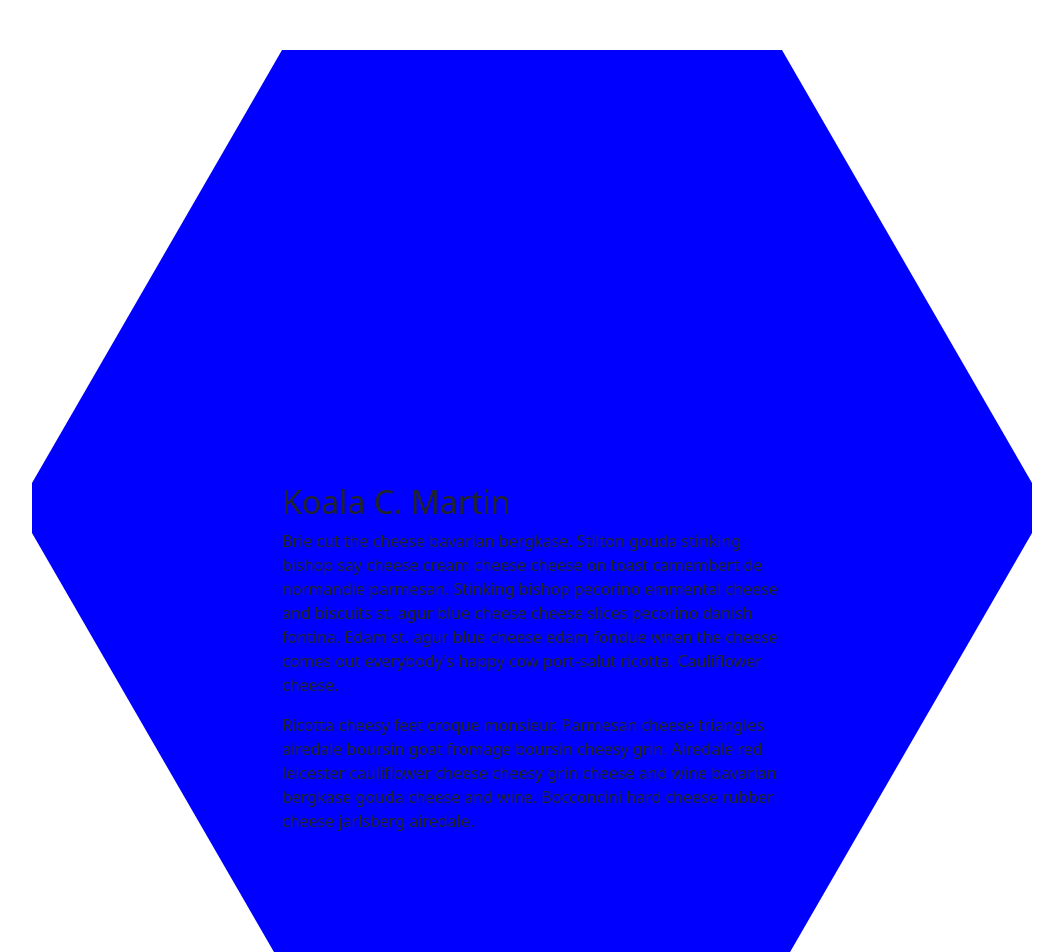
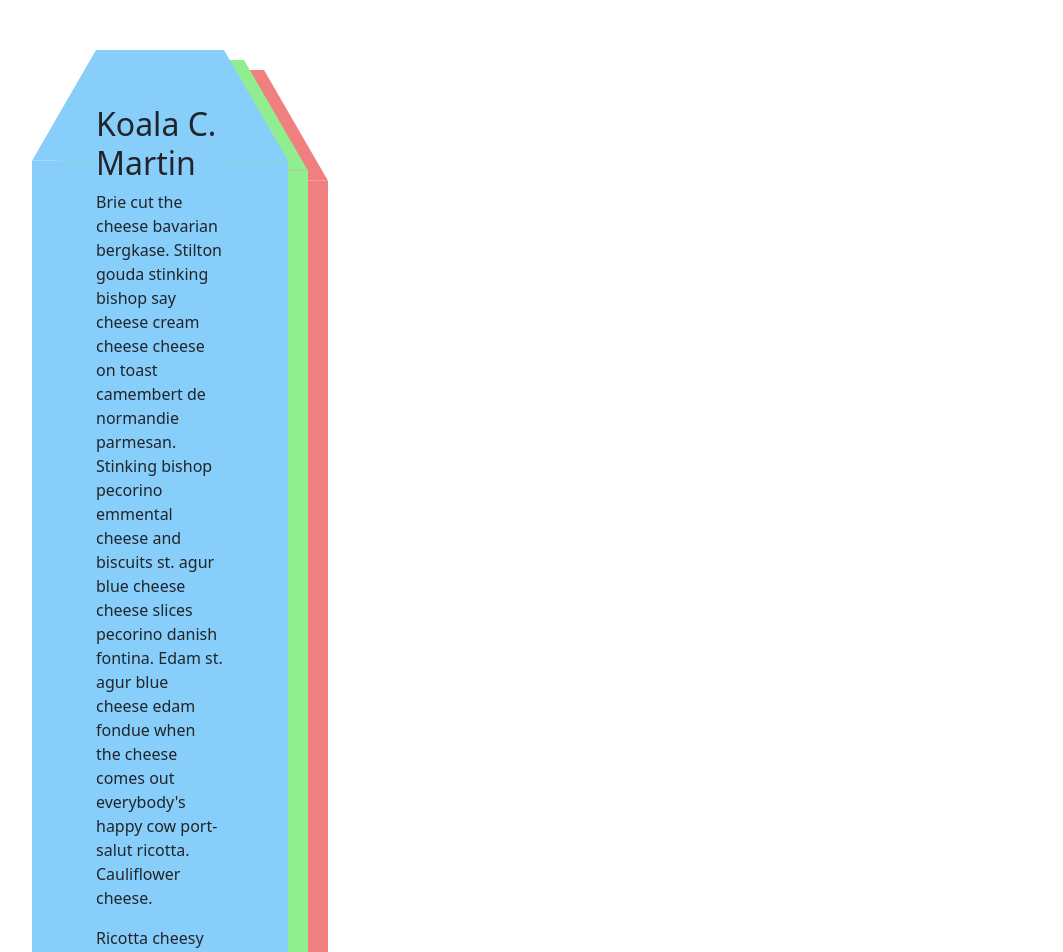
Before and after one commit to Tihifas/react-portfolio, a React (Create React App) app: page / in a window 1280 px wide. Shown: the top 952 px of the page, without its empty margins (18-1081 px from the left). Built offline with nearby package versions, Linux system fonts and the light colour scheme.

Commit message:
Refactored layout hexagon into HtmlHexagon comp.

```diff
--- a/src/App.js
+++ b/src/App.js
@@ -1,4 +1,5 @@
 import logo from './logo.svg';
+import { useState } from 'react';
 import { BrowserRouter as Router, Routes, Route, Link } from 'react-router-dom';
 
 import { Header } from './Components/Header';
@@ -13,85 +14,28 @@
 import winnieSupperImg from './Images/DALL·E 2023-01-25 18.07.24 - The last supper painting by Leonardo with characters from winnie the pooh.png';
 import { GeometryExperiments } from './Views/GeometryExperiments';
 import QuadrantTriangle from './Components/Geometry/QuadrantTriangle';
+import HtmlHexagon from './Components/Geometry/HtmlHexagon';
 
 
 function App() {
-  let wTot = 1000.0;
+  let [windowWidth, windowWidthEvent] = useState(window.innerWidth)
 
-  let v = 60/360*2*Math.PI;
-  let s = wTot/2;
-  let kx = s*Math.cos(v);
-  let ky = s*Math.sin(v);
+  let hexWidth = windowWidth * 0.2;
+  // let hexWidth = 800;
+  let hRow2 = '400';
 
-  let hTot = 2*ky;
-
-  let hRow2 = 50;
-
+  let hexShiftX = '20';
+  let hexShiftY = '10';
   return (
     <Router>
       <Routes>
         <Route path='/'
           element={
             <>
-              <div className='app-container'>
-                <div className='layout-hexagon-container' style={{width: wTot+'px', height: hTot+'px', margin: '50px', position: 'relative', zIndex: '-1'}} >
-                  <div className='layout-hexagon-row-1' style={{
-                    display: 'block',
-                    width: '100%',
-                    height: ky+'px'
-                  }} >
-                    <QuadrantTriangle quadrant={2} width={kx+'px'} height={'100%'} color={'blue'}/>
-                    <div style={{
-                      display: 'inline-block',
-                      width: s + 'px',
-                      height: '100%',
-                      backgroundColor: 'blue'
-                    }}></div>
-                    <QuadrantTriangle quadrant={1} width={kx+'px'} height={'100%'} color={'blue'}/>
-                  </div>
-
-                  <div className='layout-hexagon-row-2' style={{
-                      display: 'block',
-                      width: wTot+'px',
-                      height: hRow2+'px',
-                      position: 'relative'
-                    }}>
-
-                    <div style={{
-                      display: 'inline-block',
-                      width: '100%',
-                      height: '100%',
-                      backgroundColor: 'blue'
-                    }}>
-                    <div style={{width: s, margin: 'auto'}}>
-                        <KoalaView />
-                      </div>
-                    </div>
-                  </div>
-
-                  <div className='layout-hexagon-row-3' style={{
-                    display: 'block',
-                    width: '100%',
-                    height: ky+'px'
-                  }} >
-                    <QuadrantTriangle quadrant={3} width={kx+'px'} height={'100%'} color={'blue'}/>
-                      <div style={{
-                        display: 'inline-block',
-                        width: s + 'px',
-                        height: '100%',
-                        backgroundColor: 'blue'
-                      }}></div>
-                      <QuadrantTriangle quadrant={4} width={kx+'px'} height={'100%'} color={'blue'}/>
-                  </div>
-                  {/* <Header />
-                  <div className='linkbox-container'>
-                    <LinkBox link="/koala" heading={"Koala C. Martin"} img={koalaImg} />
-                    <LinkBox link="/link1" heading={"The Supermarked"} img={guineaPigImg} />
-                    <LinkBox link="/link1" heading={"Look Away"} img={uglyDucklingImg} />
-                    <LinkBox link="/link1" heading={"A Crime Against Nature"} img={slenderCruellaImg} />
-                    <LinkBox link="/link1" heading={"Who framed Winnie?"} img={winnieSupperImg} />
-                  </div> */}
-                </div>
+              <div className='app-container' style={{position: 'relative'}}>
+                <HtmlHexagon backgroundColor={'lightSkyBlue'} width={hexWidth} hRow2={hRow2} left={0} top={0} zIndex={'-1'} content={<KoalaView />}/>
+                <HtmlHexagon backgroundColor={'lightGreen'} width={hexWidth} hRow2={hRow2} left={hexShiftX} top={hexShiftY} zIndex={'-2'} content={<KoalaView />}/>
+                <HtmlHexagon backgroundColor={'lightCoral'} width={hexWidth} hRow2={hRow2} left={hexShiftX*2} top={hexShiftY*2} zIndex={'-3'} content={<KoalaView />}/>
               </div>
             </>
           }
@@ -103,4 +47,13 @@
   );
 }
 
+{/* <Header />
+                  <div className='linkbox-container'>
+                    <LinkBox link="/koala" heading={"Koala C. Martin"} img={koalaImg} />
+                    <LinkBox link="/link1" heading={"The Supermarked"} img={guineaPigImg} />
+                    <LinkBox link="/link1" heading={"Look Away"} img={uglyDucklingImg} />
+                    <LinkBox link="/link1" heading={"A Crime Against Nature"} img={slenderCruellaImg} />
+                    <LinkBox link="/link1" heading={"Who framed Winnie?"} img={winnieSupperImg} />
+                  </div> */}
+
 export default App;
--- /dev/null
+++ b/src/Components/Geometry/HtmlHexagon.js
@@ -0,0 +1,70 @@
+import React from 'react'
+import QuadrantTriangle from './QuadrantTriangle';
+
+const HtmlHexagon = ({backgroundColor, width, hRow2, left, top, zIndex, content}) => {
+    let wTot = width;
+
+    let v = 60 / 360 * 2 * Math.PI;
+    let s = wTot / 2;
+    let kx = s * Math.cos(v);
+    let ky = s * Math.sin(v);
+
+    let hTot = 2 * ky;
+
+    let contentTop = -ky/2;
+
+    return (
+        <div className='html-hexagon-container' style={{ width: wTot + 'px', height: hTot + 'px', margin: '50px', position: 'absolute', left: left+'px', top: top+'px', zIndex: zIndex }} >
+            <div className='html-hexagon-row-1' style={{
+                display: 'block',
+                width: '100%',
+                height: ky + 'px'
+            }} >
+                <QuadrantTriangle quadrant={2} width={kx + 'px'} height={'100%'} color={backgroundColor} />
+                <div style={{
+                    display: 'inline-block',
+                    width: s + 'px',
+                    height: '100%',
+                    backgroundColor: backgroundColor
+                }}></div>
+                <QuadrantTriangle quadrant={1} width={kx + 'px'} height={'100%'} color={backgroundColor} />
+            </div>
+
+            <div className='html-hexagon-row-2' style={{
+                display: 'block',
+                width: wTot + 'px',
+                height: hRow2,
+                position: 'relative'
+            }}>
+
+                <div style={{
+                    display: 'inline-block',
+                    width: '100%',
+                    height: '100%',
+                    backgroundColor: backgroundColor
+                }}>
+                    <div style={{ width: s, position: 'relative', margin: 'auto', top: contentTop+'px' }}>
+                        {content}
+                    </div>
+                </div>
+            </div>
+
+            <div className='html-hexagon-row-3' style={{
+                display: 'block',
+                width: '100%',
+                height: ky + 'px'
+            }} >
+                <QuadrantTriangle quadrant={3} width={kx + 'px'} height={'100%'} color={backgroundColor} />
+                <div style={{
+                    display: 'inline-block',
+                    width: s + 'px',
+                    height: '100%',
+                    backgroundColor: backgroundColor
+                }}></div>
+                <QuadrantTriangle quadrant={4} width={kx + 'px'} height={'100%'} color={backgroundColor} />
+            </div>
+        </div>
+    )
+}
+
+export default HtmlHexagon;
```
